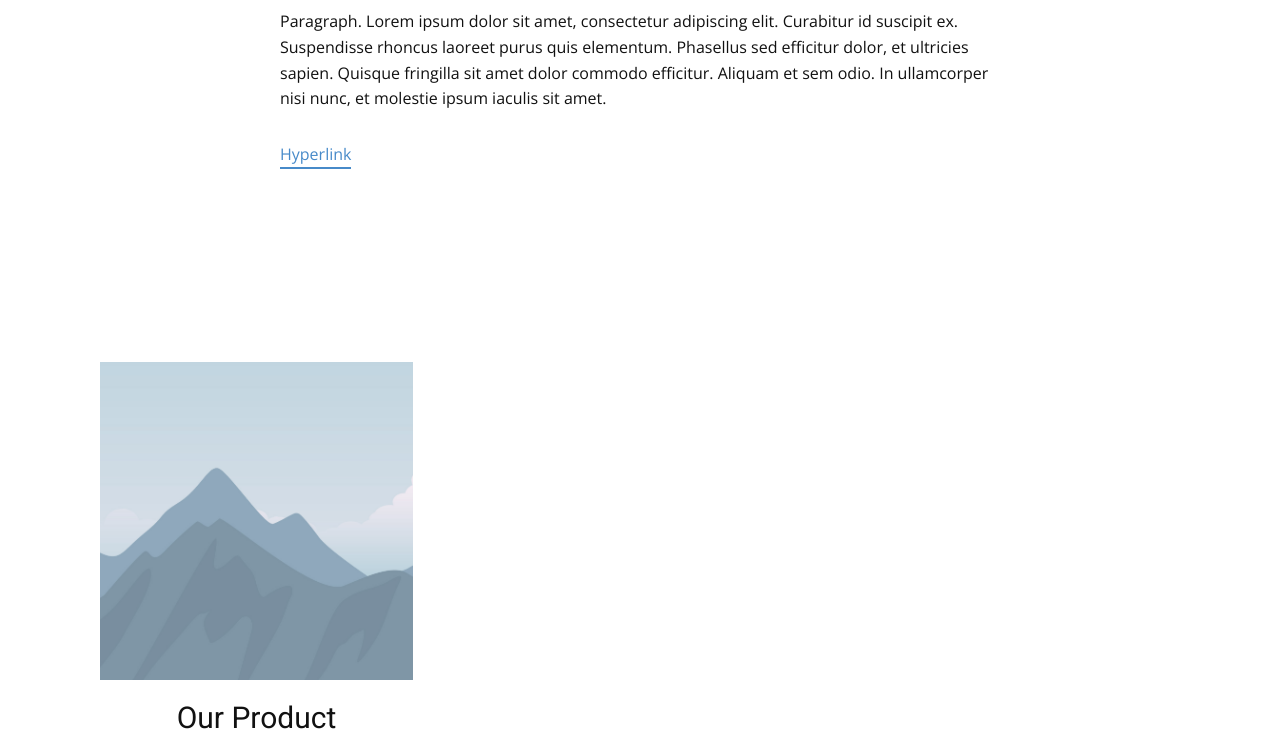
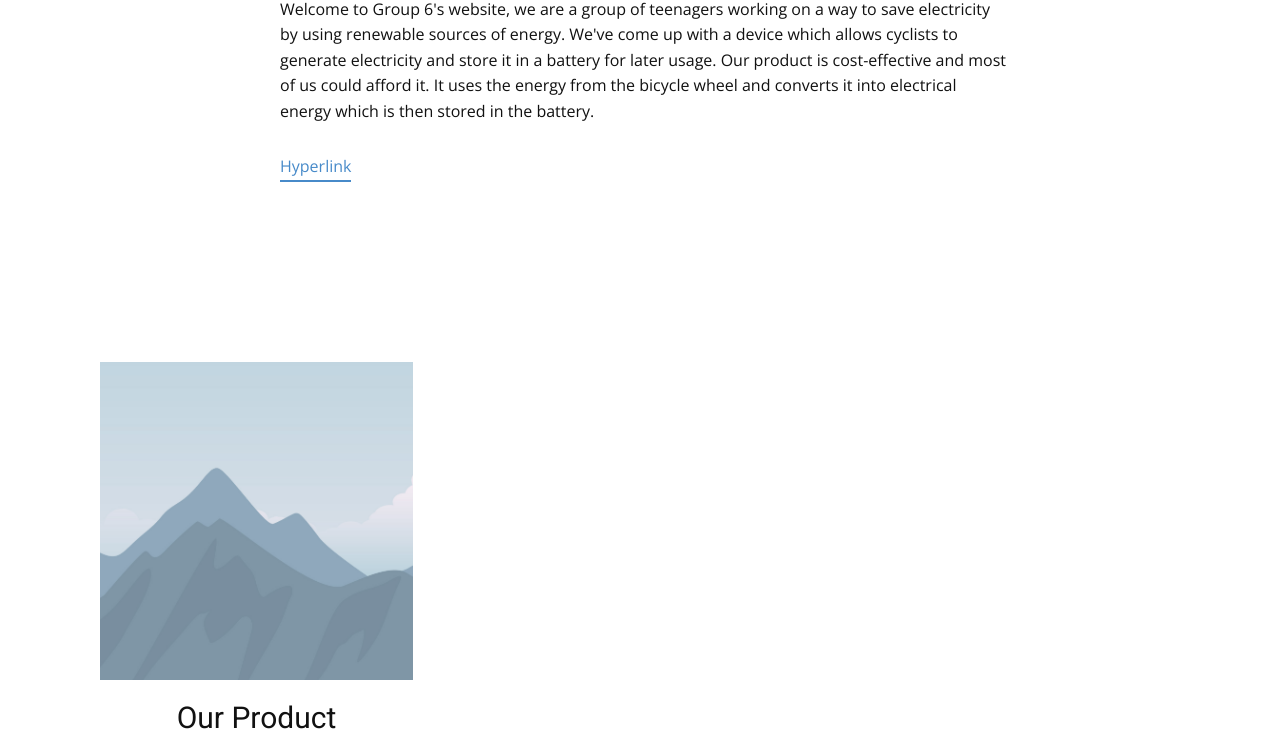
Before and after one commit to pwgrp6/somePwWeb, a plain HTML site: page About.html in a window 1280 px wide. Shown: the part 361-1100 px from the top of the page. Drawn offline with nearby package versions, Linux system fonts and the light colour scheme.

Commit message:
Update About.html

```diff
--- a/About.html
+++ b/About.html
@@ -61,7 +61,7 @@
         <div class="u-container-style u-group u-group-1">
           <div class="u-container-layout u-valign-middle u-container-layout-1">
             <h2 class="u-text u-text-1">About Us</h2>
-            <p class="u-text u-text-2">Paragraph. Lorem ipsum dolor sit amet, consectetur adipiscing elit. Curabitur id suscipit ex. Suspendisse rhoncus laoreet purus quis elementum. Phasellus sed efficitur dolor, et ultricies sapien. Quisque fringilla sit amet dolor commodo efficitur. Aliquam et sem odio. In ullamcorper nisi nunc, et molestie ipsum iaculis sit amet.</p>
+            <p class="u-text u-text-2">Welcome to Group 6's website, we are a group of teenagers working on a way to save electricity by using renewable sources of energy. We've come up with a device which allows cyclists to generate electricity and store it in a battery for later usage. Our product is cost-effective and most of us could afford it. It uses the energy from the bicycle wheel and converts it into electrical energy which is then stored in the battery.</p>
             <a href="https://nicepage.com" class="u-active-none u-border-2 u-border-palette-1-base u-btn u-btn-rectangle u-button-style u-hover-none u-none u-btn-1">Hyperlink</a>
           </div>
         </div>
```
